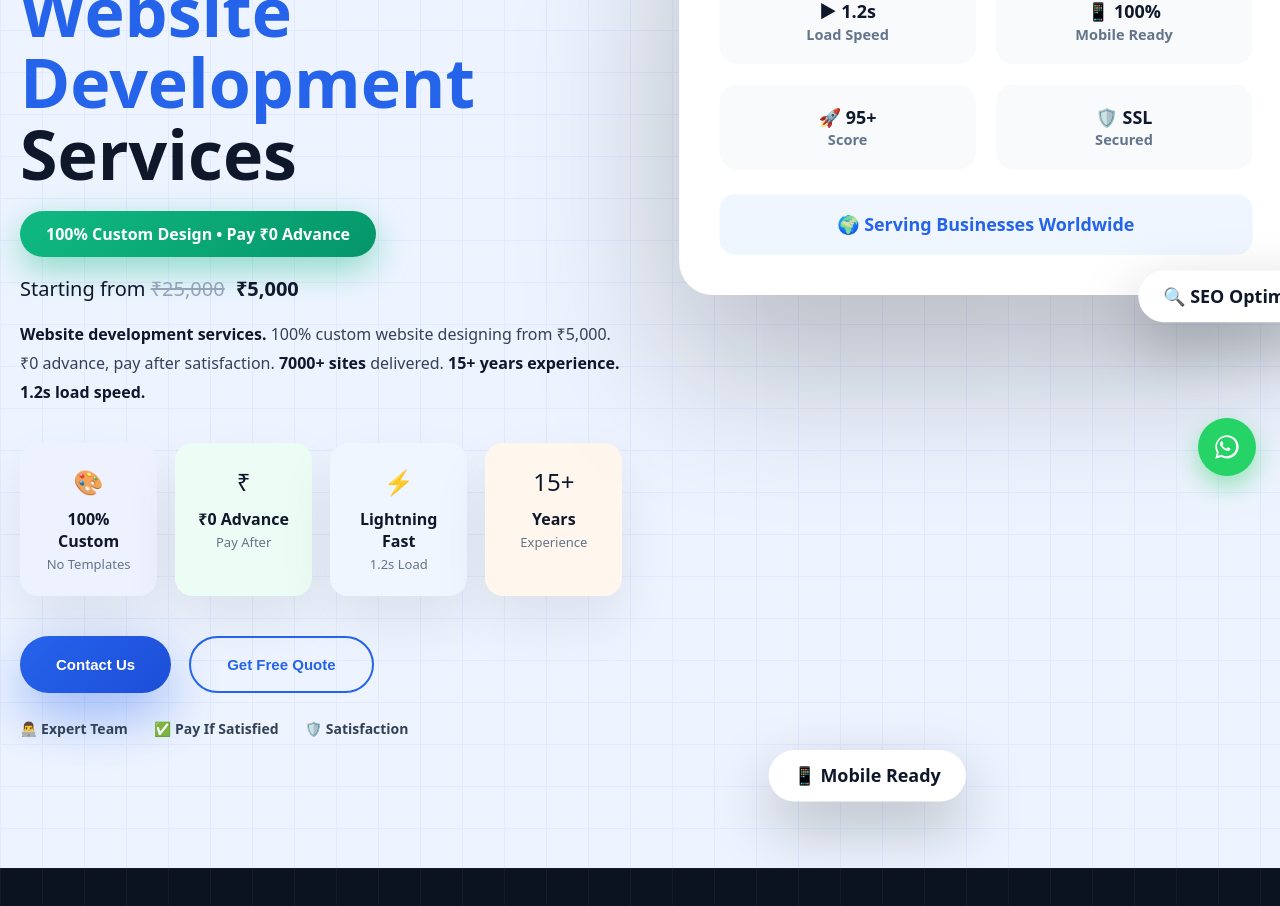
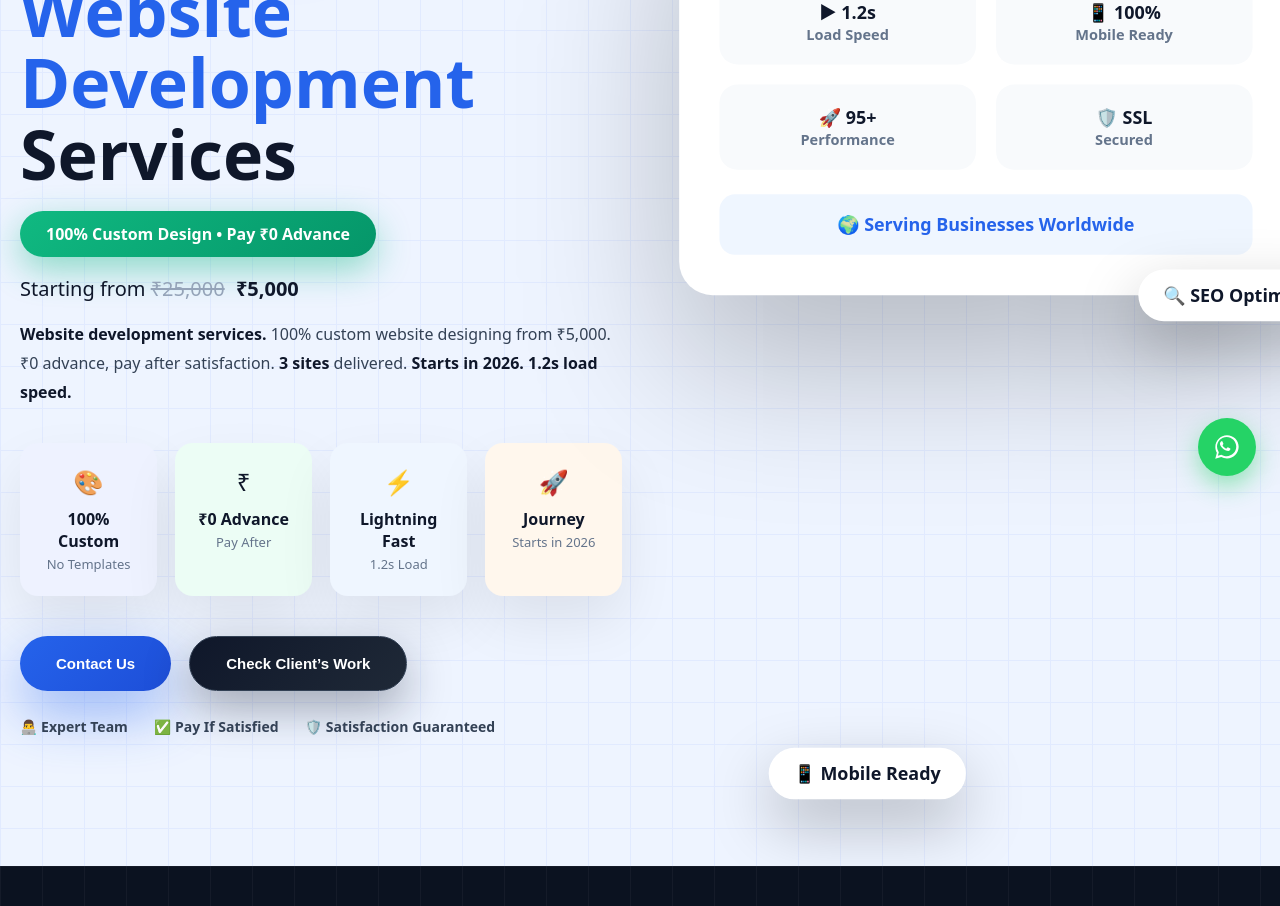
Before and after one commit to sasindra143/360-vertex-solutions, a React (Vite) app: page /web-development in a window 1280 px wide. Shown: the part 300-1206 px from the top of the page. Built offline with nearby package versions, Linux system fonts and the light colour scheme.

Commit message:
update files

```diff
--- a/src/App.jsx
+++ b/src/App.jsx
@@ -22,15 +22,15 @@ import Profile from "./components/Profile/Profile";
 /* WEB DEVELOPMENT */
 import WebDevelopment from "./pages/WebDevelopment/WebDevelopment";
 import Consultation from "./pages/WebDevelopment/Consultation";
+import ClientWork from "./pages/WebDevelopment/ClientWork/ClientWork";
 
-/* ADMIN (ONLY ONE ADMIN PAGE) */
+/* ADMIN */
 import WebDevAdmin from "./pages/Admin/WebDevAdmin";
 
 /* ===============================
    LAYOUTS
 ================================ */
 
-/* MAIN WEBSITE LAYOUT */
 function HomeLayout() {
   return (
     <>
@@ -42,7 +42,6 @@ function HomeLayout() {
   );
 }
 
-/* WEB DEVELOPMENT LAYOUT */
 function WebDevLayout() {
   return (
     <>
@@ -53,12 +52,10 @@ function WebDevLayout() {
   );
 }
 
-/* AUTH LAYOUT */
 function AuthLayout() {
   return <Outlet />;
 }
 
-/* ADMIN LAYOUT */
 function AdminLayout() {
   return (
     <>
@@ -123,6 +120,14 @@ export default function App() {
       {/* WEB DEVELOPMENT */}
       <Route element={<WebDevLayout />}>
         <Route path="/web-development" element={<WebDevelopment />} />
+
+        {/* CONTACT US BUTTON */}
+        <Route path="/consultation" element={<Consultation />} />
+
+        {/* CLIENT WORK BUTTON */}
+        <Route path="/client-work" element={<ClientWork />} />
+
+        {/* KEEP OLD ROUTE (SAFE) */}
         <Route
           path="/web-development/consultation"
           element={<Consultation />}
@@ -137,7 +142,7 @@ export default function App() {
         <Route path="/reset-password/:token" element={<ResetPassword />} />
       </Route>
 
-      {/* ADMIN – WEB DEVELOPMENT ONLY */}
+      {/* ADMIN */}
       <Route element={<AdminLayout />}>
         <Route
           path="/admin/web-development"
--- a/src/components/Hero/Hero.jsx
+++ b/src/components/Hero/Hero.jsx
@@ -2,11 +2,17 @@ import "./Hero.css";
 
 function Hero() {
   const goToServices = () => {
-    window.location.hash = "#services";
+    const section = document.getElementById("services");
+    if (section) {
+      section.scrollIntoView({ behavior: "smooth" });
+    }
   };
 
   const goToContact = () => {
-    window.location.hash = "#contact";
+    const section = document.getElementById("contact");
+    if (section) {
+      section.scrollIntoView({ behavior: "smooth" });
+    }
   };
 
   return (
--- a/src/components/Testimonials/Testimonials.jsx
+++ b/src/components/Testimonials/Testimonials.jsx
@@ -2,35 +2,23 @@ import "./Testimonials.css";
 
 const testimonials = [
   {
-    name: "Karthik Kukkapalli",
-    image: "https://i.pravatar.cc/150?img=15",
+    name: "Ram",
+    image: "https://res.cloudinary.com/dvknx0hpm/image/upload/v1747906461/mama_djalmo.jpg",
     text:
-      "From mechanical engineering to software development, 360 Vertex Solutions provided a structured and execution-driven path that actually worked.",
+      "360° Vertex Solutions delivered exactly what we needed — a clean, professional website that truly represents PR Skillverse. The site is fast, easy to navigate, and works perfectly on mobile. Their communication and attention to detail made the entire process smooth and stress-free",
   },
   {
-    name: "Asim Ahmed",
-    image: "https://i.pravatar.cc/150?img=12",
+    name: "Vali",
+    image: "https://res.cloudinary.com/dvknx0hpm/image/upload/v1760504184/WhatsApp_Image_2025-10-14_at_21.52.00_22e76dad_fz66sf.jpg",
     text:
-      "Real projects, tough mock interviews, and constant feedback made me industry-ready instead of just certified.",
+      "A well-structured portfolio with clean design, smooth performance, and clear presentation of skills. Everything feels purposeful and easy to navigate.",
   },
   {
-    name: "Deep Shika",
-    image: "https://i.pravatar.cc/150?img=47",
+    name: "Praveen",
+    image: "https://res.cloudinary.com/dvknx0hpm/image/upload/v1768188154/WhatsApp_Image_2025-12-22_at_15.01.14_afayup.jpg",
     text:
       "Clear expectations, real-world delivery, and practical mentoring helped me gain confidence fast.",
-  },
-  {
-    name: "Vinay Kumar R",
-    image: "https://i.pravatar.cc/150?img=21",
-    text:
-      "Execution-focused guidance and hands-on work separated Vertex Solutions from generic platforms.",
-  },
-  {
-    name: "Pooja Girish",
-    image: "https://i.pravatar.cc/150?img=32",
-    text:
-      "Accountability, real reviews, and real ownership. No fluff, no shortcuts.",
-  },
+  }
 ];
 
 function Testimonials() {
--- a/src/pages/WebDevelopment/Consultation.jsx
+++ b/src/pages/WebDevelopment/Consultation.jsx
@@ -2,7 +2,7 @@ import { useState } from "react";
 import { useNavigate } from "react-router-dom";
 import "./Consultation.css";
 
-const Consultation = () => {
+export default function Consultation() {
   const navigate = useNavigate();
 
   const [formData, setFormData] = useState({
@@ -33,22 +33,19 @@ const Consultation = () => {
 
 📝 Requirement:
 ${requirement}
-    `;
+`;
 
-    const whatsappNumber = "917331159645";
-    const whatsappURL = `https://wa.me/${whatsappNumber}?text=${encodeURIComponent(
-      message
-    )}`;
-
-    window.open(whatsappURL, "_blank");
+    window.open(
+      `https://wa.me/917331159645?text=${encodeURIComponent(message)}`,
+      "_blank"
+    );
   };
 
   return (
     <section className="consultation-page">
-      {/* BACK BUTTON */}
       <button
         className="back-btn"
-        onClick={() => navigate("/web-development")}
+        onClick={() => navigate("/")}
         aria-label="Go back"
       >
         ❮
@@ -59,7 +56,7 @@ ${requirement}
 
         <p>
           This is not a sales call. Share your requirements and we’ll respond
-          with a clear plan, realistic timeline, and honest guidance.
+          with a clear plan and honest guidance.
         </p>
 
         <form className="consultation-form" onSubmit={handleSubmit}>
@@ -68,7 +65,6 @@ ${requirement}
             <input
               type="text"
               name="name"
-              placeholder="Your full name"
               required
               value={formData.name}
               onChange={handleChange}
@@ -80,7 +76,6 @@ ${requirement}
             <input
               type="email"
               name="email"
-              placeholder="Your email address"
               required
               value={formData.email}
               onChange={handleChange}
@@ -92,7 +87,6 @@ ${requirement}
             <input
               type="tel"
               name="phone"
-              placeholder="Optional but helpful"
               value={formData.phone}
               onChange={handleChange}
             />
@@ -103,7 +97,6 @@ ${requirement}
             <textarea
               name="requirement"
               rows="5"
-              placeholder="Describe what you want to build"
               required
               value={formData.requirement}
               onChange={handleChange}
@@ -121,6 +114,4 @@ ${requirement}
       </div>
     </section>
   );
-};
-
-export default Consultation;
+}
--- a/src/pages/WebDevelopment/Hero/Hero.css
+++ b/src/pages/WebDevelopment/Hero/Hero.css
@@ -322,3 +322,18 @@
     min-width: unset;
   }
 }
+
+
+/* CLIENT WORK BUTTON */
+.wd-btn.work {
+  background: linear-gradient(135deg, #0f172a, #1f2937);
+  color: #ffffff;
+  border: 1px solid #334155;
+  box-shadow: 0 18px 45px rgba(15, 23, 42, 0.35);
+}
+
+.wd-btn.work:hover {
+  background: linear-gradient(135deg, #2563eb, #7c3aed);
+  transform: translateY(-4px);
+  box-shadow: 0 30px 75px rgba(124, 58, 237, 0.55);
+}
--- a/src/pages/WebDevelopment/Hero/Hero.jsx
+++ b/src/pages/WebDevelopment/Hero/Hero.jsx
@@ -1,9 +1,11 @@
+import { useNavigate } from "react-router-dom";
 import "./Hero.css";
 
 export default function Hero() {
+  const navigate = useNavigate();
+
   return (
     <section className="wd-hero">
-      {/* grid background */}
       <div className="wd-grid-bg" />
 
       <div className="wd-hero-container">
@@ -33,8 +35,8 @@ export default function Hero() {
           <p className="wd-desc">
             <strong>Website development services.</strong> 100% custom website
             designing from ₹5,000. ₹0 advance, pay after satisfaction.
-            <strong> 7000+ sites</strong> delivered.
-            <strong> 15+ years experience.</strong>
+            <strong> 3 sites</strong> delivered.
+            <strong> Starts in 2026.</strong>
             <strong> 1.2s load speed.</strong>
           </p>
 
@@ -59,23 +61,36 @@ export default function Hero() {
             </div>
 
             <div className="wd-feature orange">
-              <div className="wd-icon">15+</div>
-              <h4>Years</h4>
-              <span>Experience</span>
+              <div className="wd-icon">🚀</div>
+              <h4>Journey</h4>
+              <span>Starts in 2026</span>
             </div>
           </div>
 
-          {/* ACTIONS */}
+          {/* ✅ ACTION BUTTONS – NOW 100% WORKING */}
           <div className="wd-actions">
-            <button className="wd-btn primary">Contact Us</button>
-            <button className="wd-btn outline">Get Free Quote</button>
+            {/* CONTACT → CONSULTATION PAGE */}
+            <button
+              className="wd-btn primary"
+              onClick={() => navigate("/consultation")}
+            >
+              Contact Us
+            </button>
+
+            {/* CLIENT WORK PAGE */}
+            <button
+              className="wd-btn work"
+              onClick={() => navigate("/client-work")}
+            >
+              Check Client’s Work
+            </button>
           </div>
 
           {/* TRUST */}
           <div className="wd-trust">
             <div>👨‍💻 Expert Team</div>
             <div>✅ Pay If Satisfied</div>
-            <div>🛡️ Satisfaction</div>
+            <div>🛡️ Satisfaction Guaranteed</div>
           </div>
         </div>
 
@@ -95,7 +110,7 @@ export default function Hero() {
               </div>
               <div className="wd-metric">
                 🚀 95+
-                <span>Score</span>
+                <span>Performance</span>
               </div>
               <div className="wd-metric">
                 🛡️ SSL
--- a/src/pages/WebDevelopment/WebDevelopment.jsx
+++ b/src/pages/WebDevelopment/WebDevelopment.jsx
@@ -2,7 +2,7 @@ import { useEffect } from "react";
 import { useNavigate } from "react-router-dom";
 import "./WebDevelopment.css";
 
-/* PAGE SECTIONS */
+/* PAGE SECTIONS (CORRECT PATHS) */
 import Hero from "./Hero/Hero";
 import Services from "./Services/Services";
 import Features from "./Features/Features";
```
Also changed, not shown: src/pages/WebDevelopment/ClientWork/ClientWork.jsx (+45 -14 lines).
